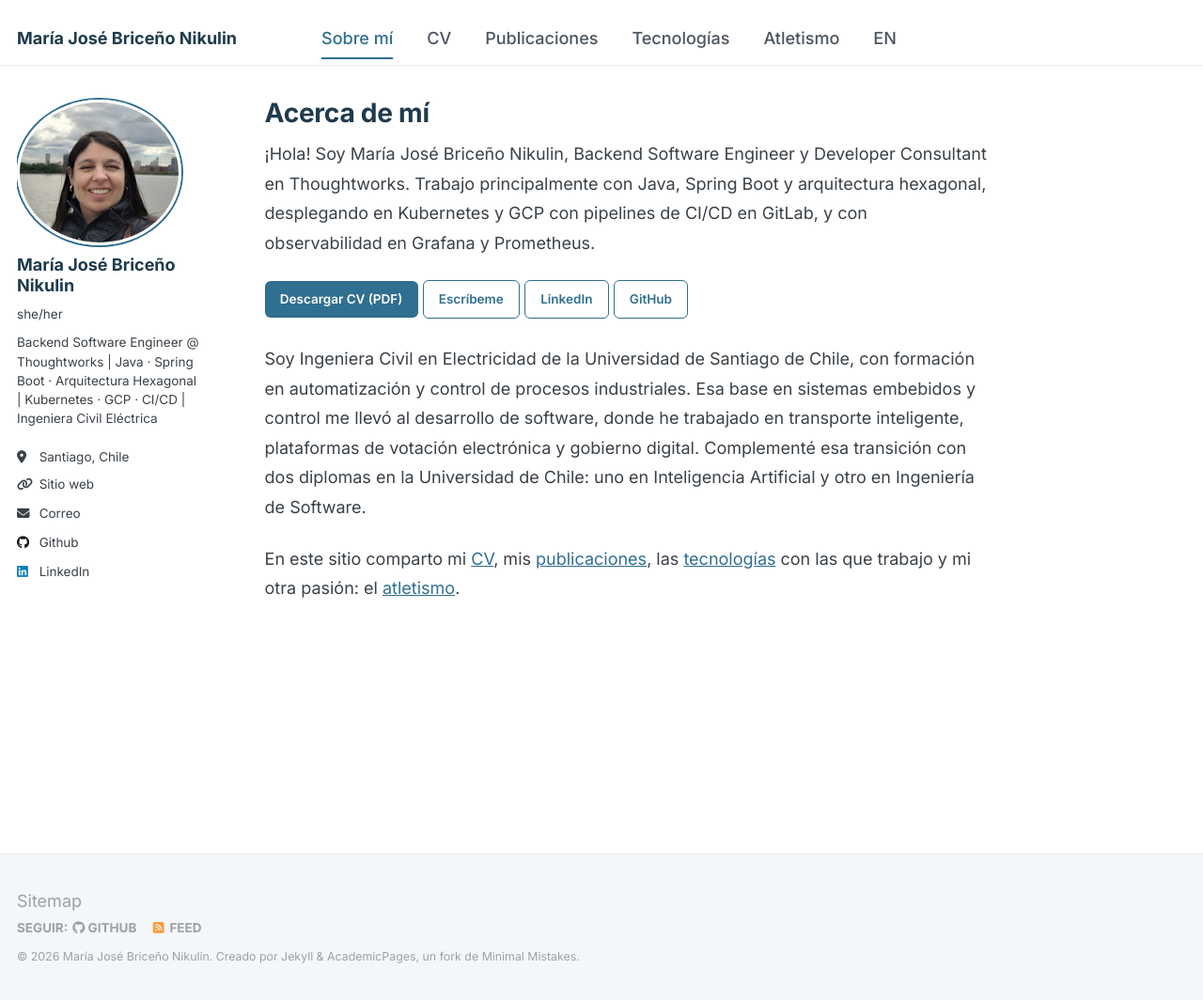
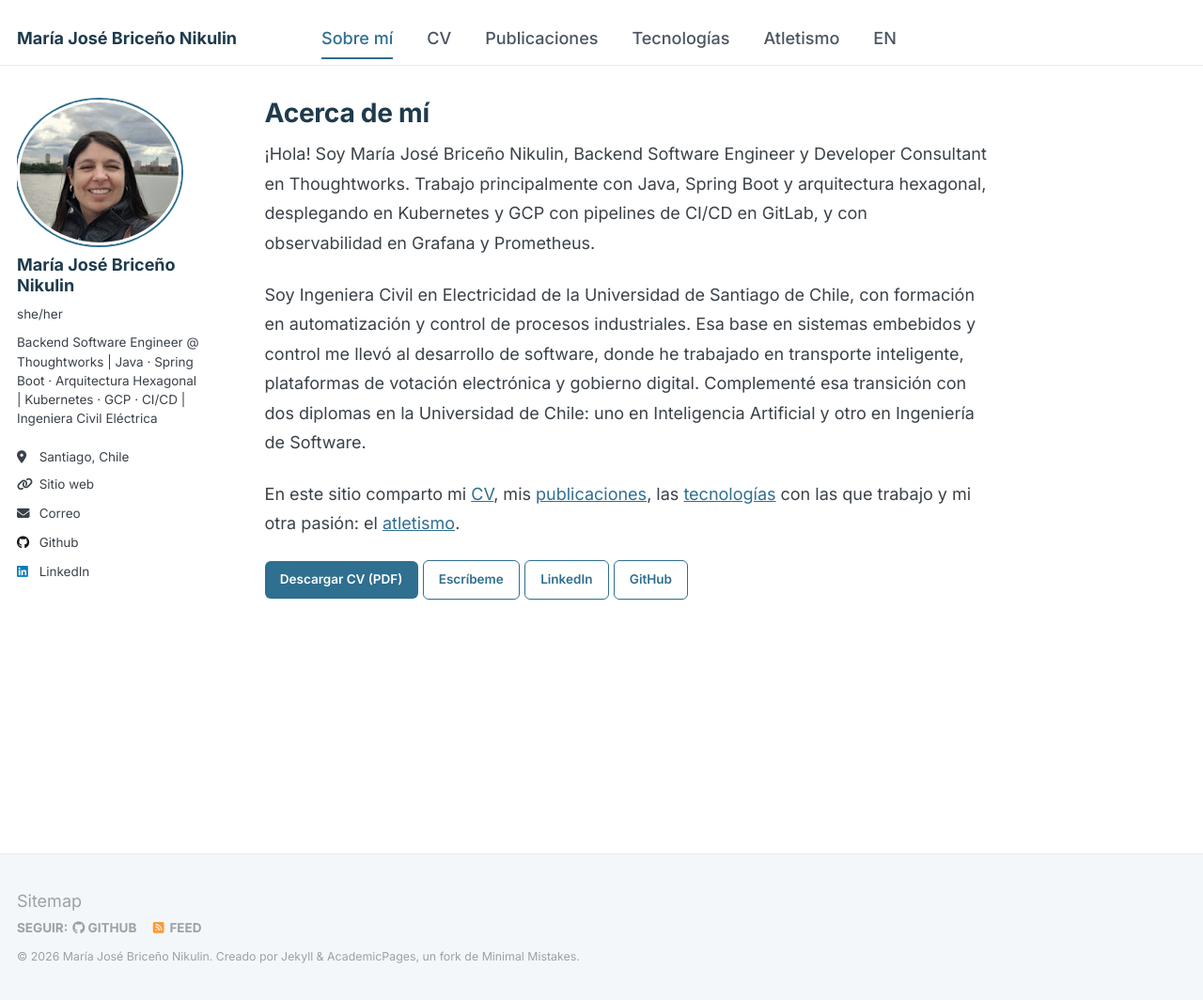
Before and after one commit to majobrini/majobrini.github.io, a Jekyll site: the page built from _pages/about.md, in a window 1280 px wide and 1064 px high. Shown: the whole window at 94% size. Built offline with Jekyll 4.4.1, drawn with Linux system fonts in a browser that asks for light colours; part of the change alters nothing that is shown.

Commit message:
Botones al final del texto de inicio (ES)

```diff
--- a/_pages/about.md
+++ b/_pages/about.md
@@ -7,15 +7,9 @@ redirect_from:
   - /about.html
 ---
 
-
 ¡Hola! Soy María José Briceño Nikulin, Backend Software Engineer y Developer Consultant en Thoughtworks.
 Trabajo principalmente con Java, Spring Boot y arquitectura hexagonal, desplegando en Kubernetes y GCP
 con pipelines de CI/CD en GitLab, y con observabilidad en Grafana y Prometheus.
-
-[Descargar CV (PDF)](/files/cv-maria-jose-briceno-nikulin-es.pdf){: .btn .btn--primary}
-[Escríbeme](mailto:mjnikulin@gmail.com){: .btn .btn--inverse}
-[LinkedIn](https://www.linkedin.com/in/mariajosebricenonikulin){: .btn .btn--inverse}
-[GitHub](https://github.com/canetaba){: .btn .btn--inverse}
 
 Soy Ingeniera Civil en Electricidad de la Universidad de Santiago de Chile, con formación en automatización
 y control de procesos industriales. Esa base en sistemas embebidos y control me llevó al desarrollo de
@@ -25,3 +19,8 @@ otro en Ingeniería de Software.
 
 En este sitio comparto mi [CV](/cv/), mis [publicaciones](/publications/), las [tecnologías](/technologies/)
 con las que trabajo y mi otra pasión: el [atletismo](/athletics/).
+
+[Descargar CV (PDF)](/files/cv-maria-jose-briceno-nikulin-es.pdf){: .btn .btn--primary}
+[Escríbeme](mailto:mjnikulin@gmail.com){: .btn .btn--inverse}
+[LinkedIn](https://www.linkedin.com/in/mariajosebricenonikulin){: .btn .btn--inverse}
+[GitHub](https://github.com/canetaba){: .btn .btn--inverse}
```
